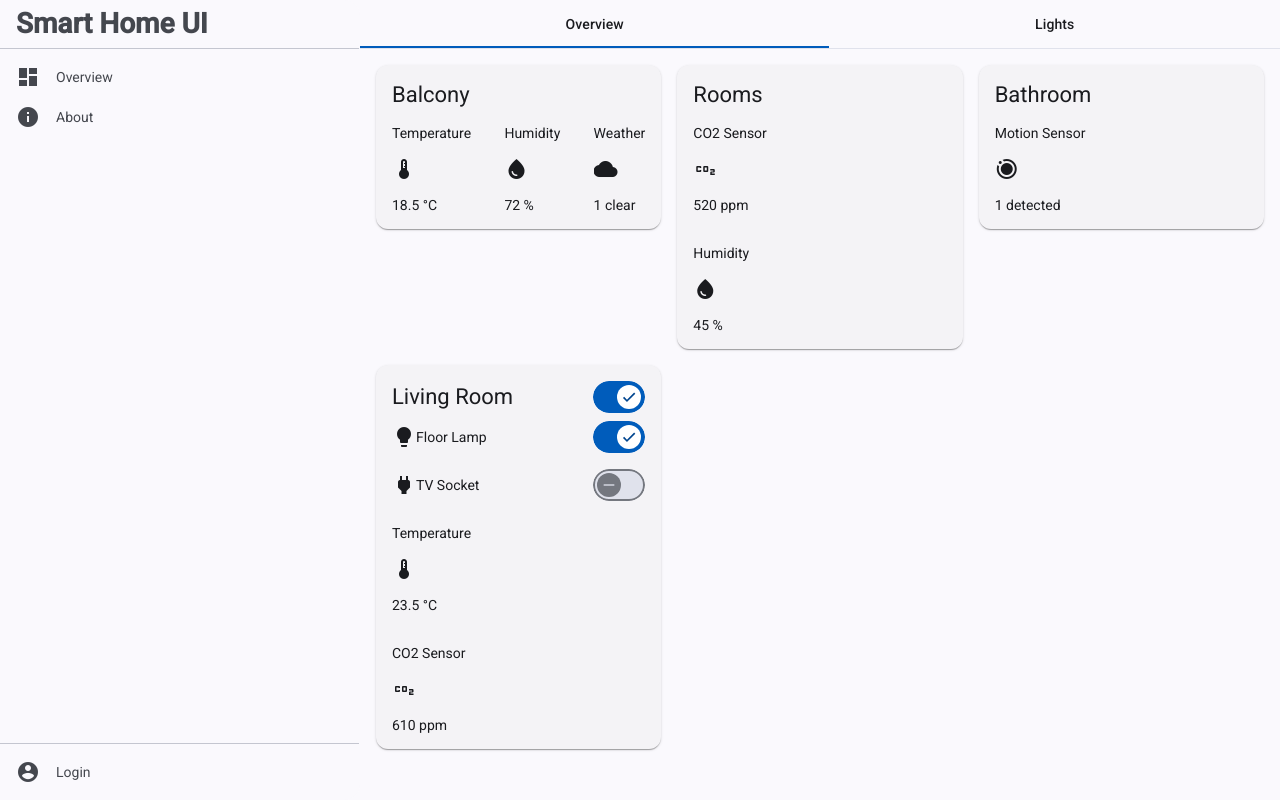
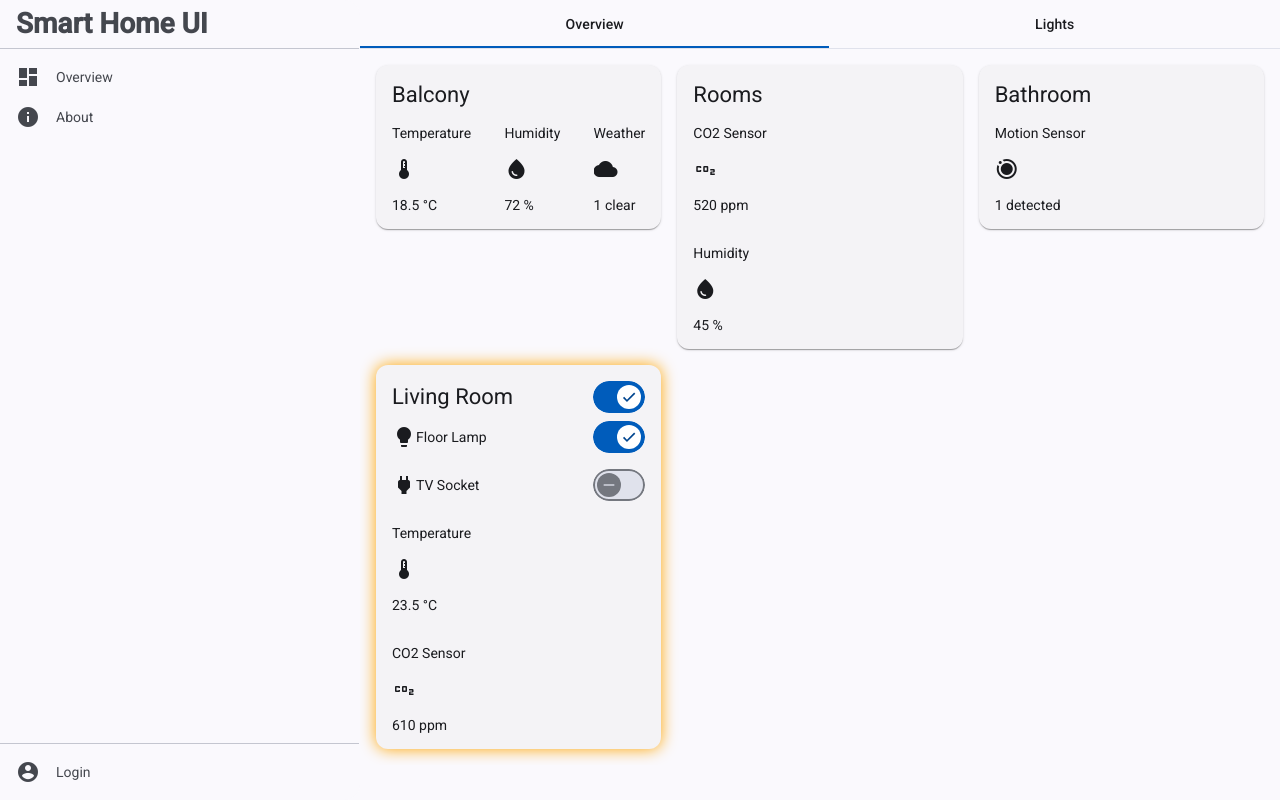
Before and after one commit to TimofeyNaryshkin/Smart-Home-UI, an Angular app: page / in a window 1280 px wide. Built offline with nearby package versions, Linux system fonts and the light colour scheme.

Commit message:
feat: implement custom directive for card to glow when it has active devices

```diff
--- a/src/app/card/card.html
+++ b/src/app/card/card.html
@@ -1,4 +1,4 @@
-<mat-card>
+<mat-card [appHighlight]="hasActiveDevice()">
   <mat-card-header>
     <mat-card-title>{{ data().title }}</mat-card-title>
     @if (isDeviceGroup()) {
--- a/src/app/card/card.ts
+++ b/src/app/card/card.ts
@@ -5,10 +5,11 @@ import { Device } from '../device/device';
 import { Sensor } from '../sensor/sensor';
 import { MatSlideToggleModule } from '@angular/material/slide-toggle';
 import { TDevice } from '../models/device.models';
+import { Highlight } from '../directives/highlight';
 
 @Component({
   selector: 'app-card',
-  imports: [MatCardModule, Device, Sensor, MatSlideToggleModule],
+  imports: [MatCardModule, Device, Sensor, MatSlideToggleModule, Highlight],
   templateUrl: './card.html',
   styleUrl: './card.scss',
 })
@@ -22,10 +23,14 @@ export class Card {
 
   isGroupActive = computed(() => {
     if (this.isDeviceGroup()) {
-      const devices = this.data().items.filter((item) => item.type === 'device');
-      return devices.some((d) => d.state === true);
+      return this.hasActiveDevice();
     }
     return false;
+  });
+
+  hasActiveDevice = computed(() => {
+    const devices = this.data().items.filter((item) => item.type === 'device');
+    return devices.some((d) => d.state === true);
   });
 
   toggleIsGroupActive() {
--- /dev/null
+++ b/src/app/directives/highlight.ts
@@ -0,0 +1,24 @@
+import { Directive, ElementRef, inject, input, OnChanges, SimpleChanges } from '@angular/core';
+
+@Directive({
+  selector: '[appHighlight]',
+})
+export class Highlight {
+  private el = inject(ElementRef);
+  appHighlight = input<boolean>();
+
+  ngOnChanges(changes: SimpleChanges) {
+    if (changes['appHighlight']) {
+      this.updateHighlight()
+    }
+  }
+
+  private updateHighlight() {
+    if (this.appHighlight()) {
+      this.el.nativeElement.style.boxShadow = '0 0 1rem orange';
+      this.el.nativeElement.style.transition = 'box-shadow 0.3s ease';
+    } else {
+      this.el.nativeElement.style.boxShadow = '';
+    }
+  }
+}
```
Also changed, not shown: 1 other file (tests, documents, lock files or other folders).
